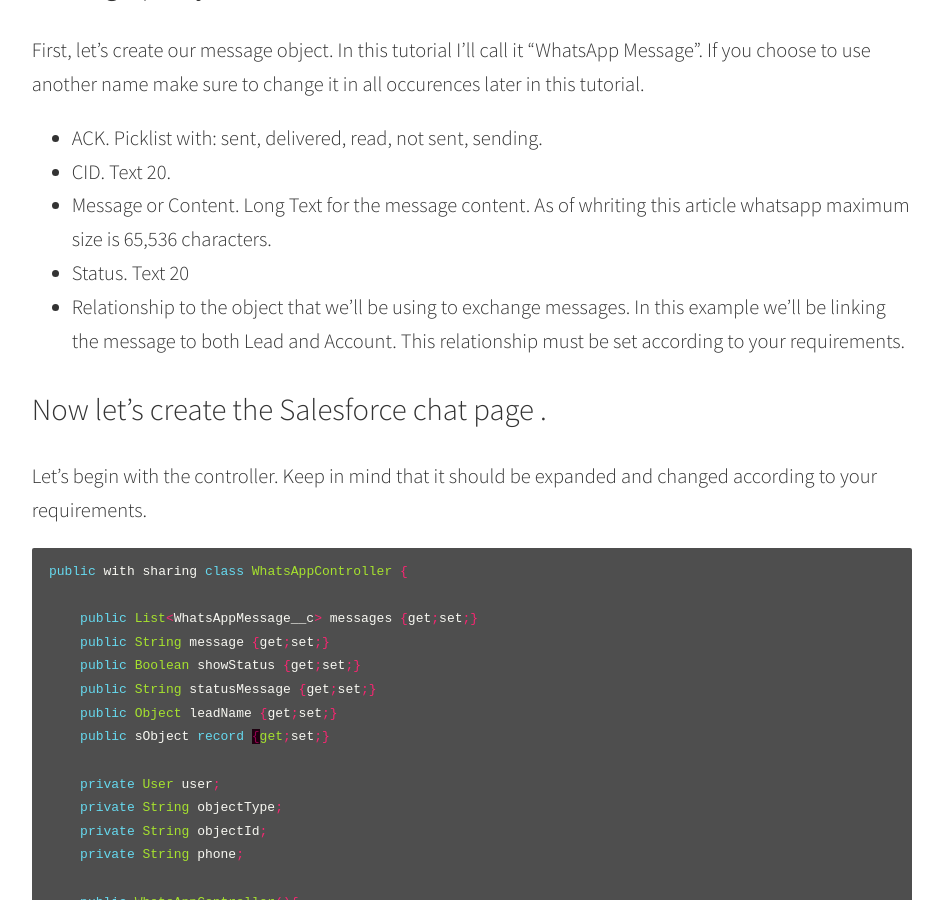
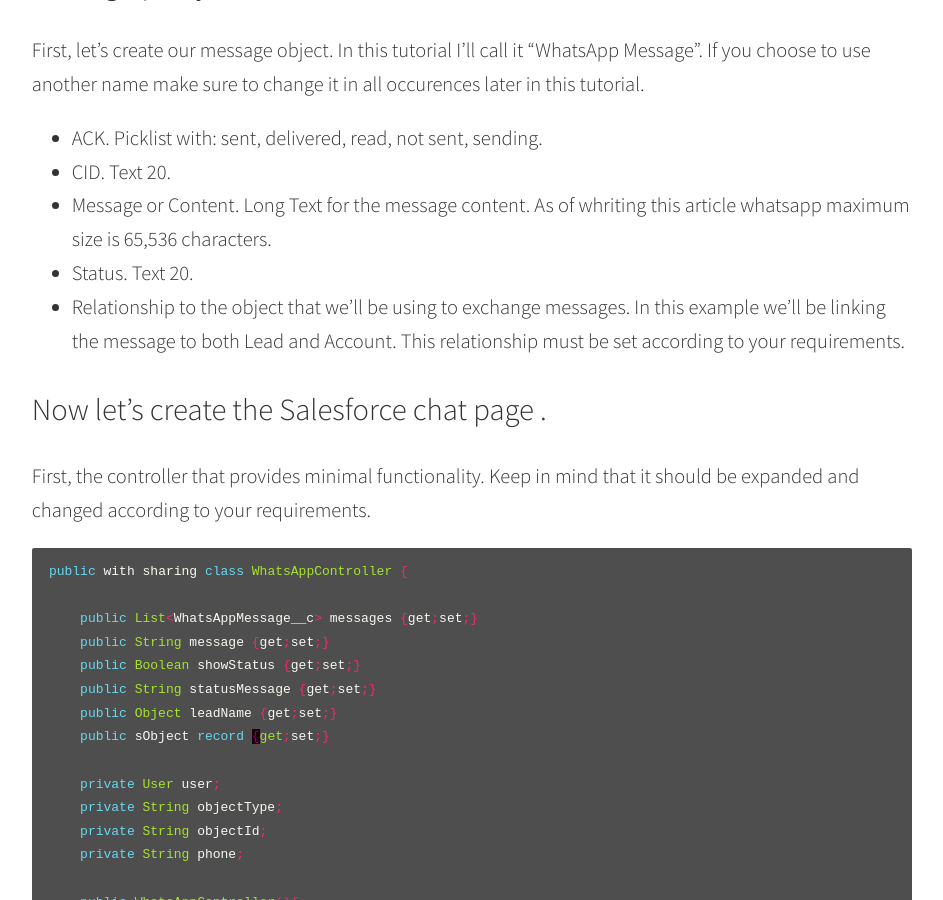
Before and after one commit to blackbirdcrew/BLOG, a Jekyll site: the page built from _posts/2019-08-31-Integrating-Salesforce-And-Whatsapp.md, in a window 1280 px wide and 900 px high, scrolled down 2542 px. Shown: the whole window, without its empty margins (168-1111 px from the left). Built offline with Jekyll 4.4.1, drawn with Linux system fonts in a browser that asks for light colours; comment, search, counter and statistics services are not loaded; some of the changed text lies outside the part shown.

Commit message:
Update 2019-08-31-Integrating-Salesforce-And-Whatsapp.md

````diff
--- a/_posts/2019-08-31-Integrating-Salesforce-And-Whatsapp.md
+++ b/_posts/2019-08-31-Integrating-Salesforce-And-Whatsapp.md
@@ -8,7 +8,6 @@
 ---
 
 ## Introduction
-
 In this tutorial, we’ll set up Salesforce to Whatsapp integration using a third-party API. Our goal is to be able to send and recieve messages, images and other types of files from/to Salesforce, store them and to have the ability to automate the message exchange. We will also have a general overview of the available options.
 
 In this example we'll be using existing back office as part of the integration where we'll be recieving notifications of the result of the message request. Depending on your requirements and existing project structure you can consider having this part of the integration living in Salesforce.
@@ -23,7 +22,6 @@
 Let's get started.
 
 ## What are the options to integrate with Whatsapp?
-
 Facebook's Whatsapp has made available several options for businesses depending on their size and needs.
 
 For small buisinesses WhatsApp has provided the [WhatsApp Business App](https://www.whatsapp.com/business). With it you can interact with your customers and have a way to sort and automate responces. It's a great option, however if we want to be able to customize message content, automate and dynamically change the message throught Salesforce we'll need to look at the other provided option.
@@ -31,25 +29,19 @@
 For medium and large businesses Facebook has provided a directory of [registered partners](https://www.facebook.com/business/partner-directory/search?platforms=whatsapp&solution_type=messaging) and their solutions. In this tutorial we'll be looking at Weboxapp as the consultancy that is integrated with WhatsApp. There are many consultancies to choose from and the integration and result will vary depending on your choice.
 
 You can start using [Waboxapp](https://www.waboxapp.com) for free up to 100 messages a month to see if it work for you. Price for using this service goes up when you start sending more messages.
-
 ## General project overview.
-
 As you can see it fairly simple. We send a message then update the message status once we receive the result from Waboxapp.
 ![IMG1]({{site.url}}{{site.baseurl}}/pictures/31-08-2019/Whatsapp Overview.png)
-
 ## Setting up objects and fields.
-
 First, let's create our message object. In this tutorial I'll call it "WhatsApp Message". If you choose to use another name make sure to change it in all occurences later in this tutorial.
-
-* ACK. Picklist with: sent, delivered, read, not sent, sending.
-* CID. Text 20.
-* Message or Content. Long Text for the message content. As of whriting this article whatsapp maximum size is 65,536 characters.
-* Status. Text 20
-* Relationship to the object that we'll be using to exchange messages. In this example we'll be linking the message to both Lead and Account. This relationship must be set according to your requirements.
+- ACK. Picklist with: sent, delivered, read, not sent, sending.
+- CID. Text 20.
+- Message or Content. Long Text for the message content. As of whriting this article whatsapp maximum size is 65,536 characters.
+- Status. Text 20.
+- Relationship to the object that we'll be using to exchange messages. In this example we'll be linking the message to both Lead and Account. This relationship must be set according to your requirements.
 
 ## Now let's create the Salesforce chat page .
-
-Let's begin with the controller. Keep in mind that it should be expanded and changed according to your requirements.
+First, the controller that provides minimal functionality. Keep in mind that it should be expanded and changed according to your requirements.
 ```java
 public with sharing class WhatsAppController {
 
@@ -114,7 +106,7 @@
     }
 	}
 ```
-Now let's have a utility class to work with our controller class.
+Second is utility class to work with our controller.
 ```java
 public class WhatsAppUtilities {
 
@@ -158,9 +150,7 @@
     }
 }
 ```
-
 Once the lead is converted to an Account we want to keep all the messages. Let's have a trigger and a handler class that will transfer the messages from lead to account.
-
 ```java
 trigger Lead on Lead (after delete, after insert, after undelete, after update, before delete, before insert, before update) {
 
@@ -258,7 +248,6 @@
 
 }
 ```
-
 Lastly let's design a simple page that will display the contents of the chat and give us the ability to send a message.
 ```html
 	<apex:page controller="WhatsAppController">
````
